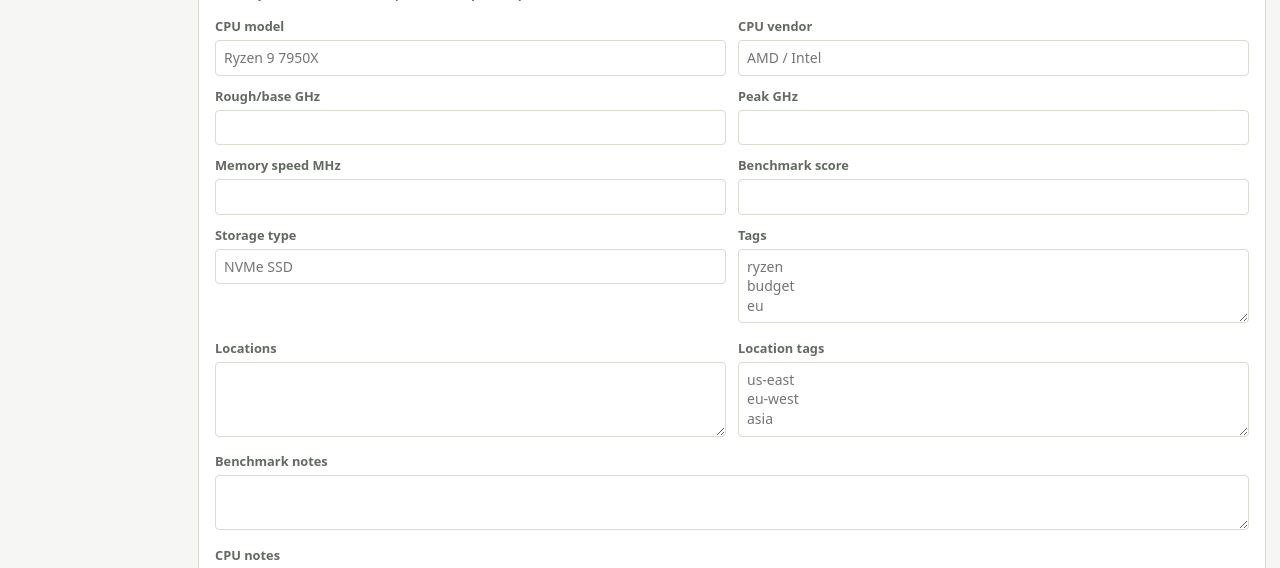
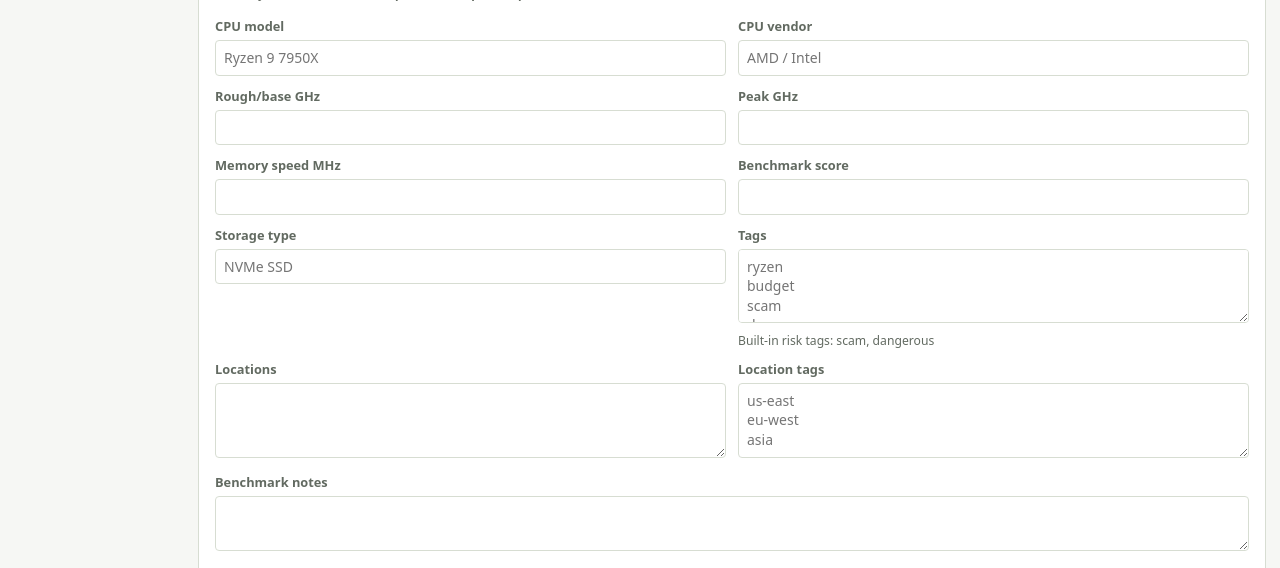
Before and after one commit to Cyanifyde/mc-host-guide, a Flask app: page /hosts/new in a window 1280 px wide, after a click that opens the changed part. Shown: the part 1965-2533 px from the top of the page. Run offline with Flask 3, Linux system fonts and the light colour scheme.

Commit message:
Add built-in risk tags

```diff
--- a/app.py
+++ b/app.py
@@ -19,6 +19,7 @@
     CATEGORY_LABELS,
     CATEGORY_OPTIONS,
     DEFAULT_HOST,
+    HOST_TAG_OPTIONS,
     STATUS_LABELS,
     STATUS_OPTIONS,
     TIER_LABELS,
@@ -50,6 +51,7 @@
         "category_labels": CATEGORY_LABELS,
         "status_options": STATUS_OPTIONS,
         "status_labels": STATUS_LABELS,
+        "host_tag_options": HOST_TAG_OPTIONS,
     }
 
 
--- a/docs/directory.html
+++ b/docs/directory.html
@@ -186,7 +186,8 @@
       <details class="filter-details chip-details" open>
         <summary>Tags</summary>
         <div class="tag-cloud" aria-label="Tags">
-            <span class="muted">No tags yet.</span>
+            <button class="tag-chip" type="button" data-tag-filter="scam" aria-pressed="false">scam</button>
+            <button class="tag-chip" type="button" data-tag-filter="dangerous" aria-pressed="false">dangerous</button>
         </div>
       </details>
       <details class="filter-details chip-details" open>
--- a/docs/index.html
+++ b/docs/index.html
@@ -187,7 +187,8 @@
       <details class="filter-details chip-details" open>
         <summary>Tags</summary>
         <div class="tag-cloud" aria-label="Tags">
-            <span class="muted">No tags yet.</span>
+            <button class="tag-chip" type="button" data-tag-filter="scam" aria-pressed="false">scam</button>
+            <button class="tag-chip" type="button" data-tag-filter="dangerous" aria-pressed="false">dangerous</button>
         </div>
       </details>
       <details class="filter-details chip-details" open>
--- a/host_store.py
+++ b/host_store.py
@@ -50,6 +50,8 @@
     "avoid": "Avoid",
     "inactive": "Inactive",
 }
+
+HOST_TAG_OPTIONS = ["scam", "dangerous"]
 
 LIST_FIELDS = [
     "category_picks",
@@ -702,7 +704,9 @@
     tags: set[str] = set()
     for host in hosts:
         tags.update(host.get("tags", []))
-    return sorted(tags)
+    return HOST_TAG_OPTIONS + [
+        tag for tag in sorted(tags) if tag not in HOST_TAG_OPTIONS
+    ]
 
 
 def all_location_tags(hosts: list[dict[str, Any]]) -> list[str]:
--- a/static/styles.css
+++ b/static/styles.css
@@ -278,6 +278,13 @@
 legend {
   display: block;
   margin-bottom: 4px;
+}
+
+.field-hint {
+  display: block;
+  margin-top: 4px;
+  color: var(--muted);
+  font-size: 0.76rem;
 }
 
 input,
--- a/templates/host_form.html
+++ b/templates/host_form.html
@@ -233,7 +233,8 @@
       </label>
       <label>
         <span>Tags</span>
-        <textarea name="tags" rows="3" placeholder="ryzen&#10;budget&#10;eu">{{ host.tags|join('\n') }}</textarea>
+        <textarea name="tags" rows="3" placeholder="ryzen&#10;budget&#10;scam&#10;dangerous">{{ host.tags|join('\n') }}</textarea>
+        <small class="field-hint">Built-in risk tags: {{ host_tag_options|join(", ") }}</small>
       </label>
       <label>
         <span>Locations</span>
```
Also changed, not shown: docs/static/styles.css (+7 -0 lines), README.md.
